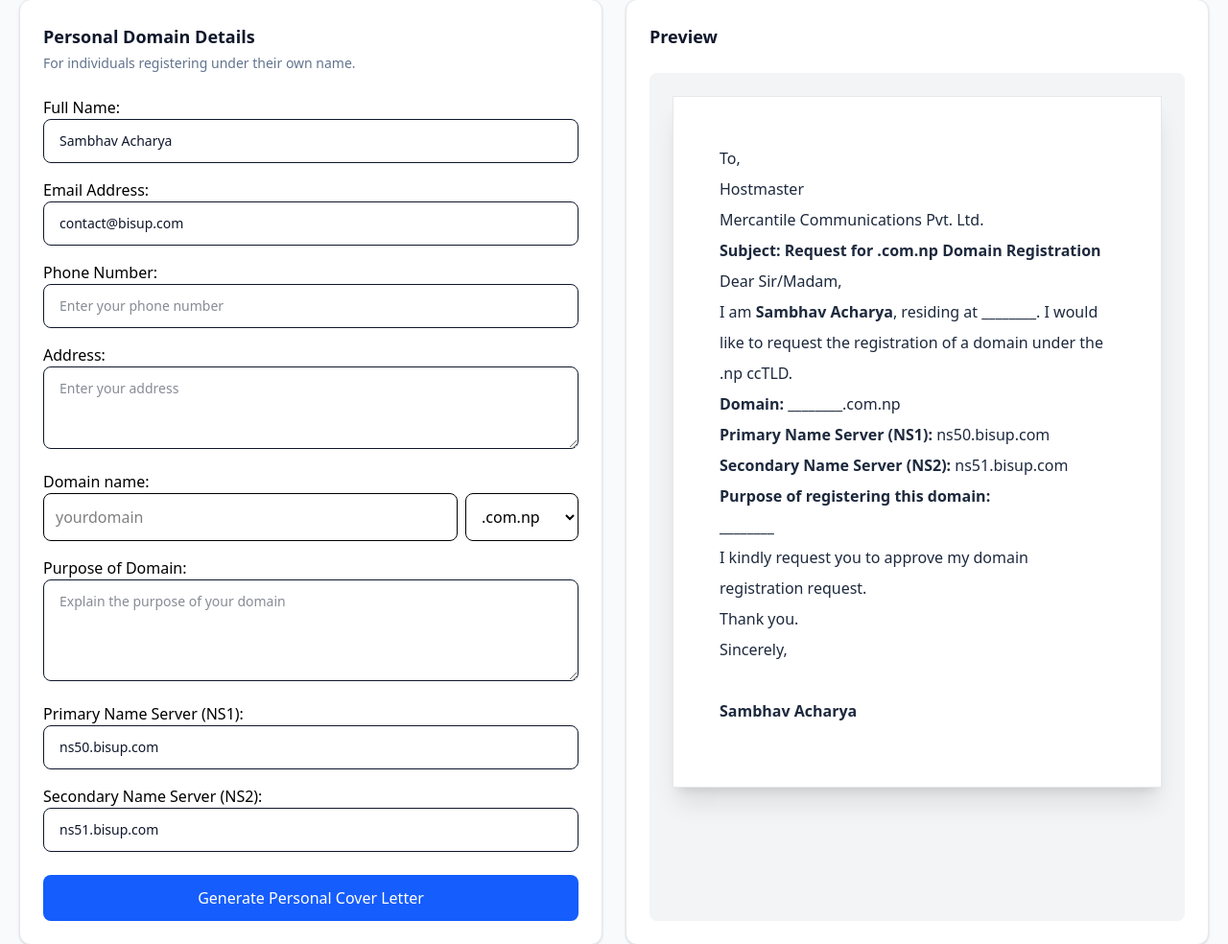
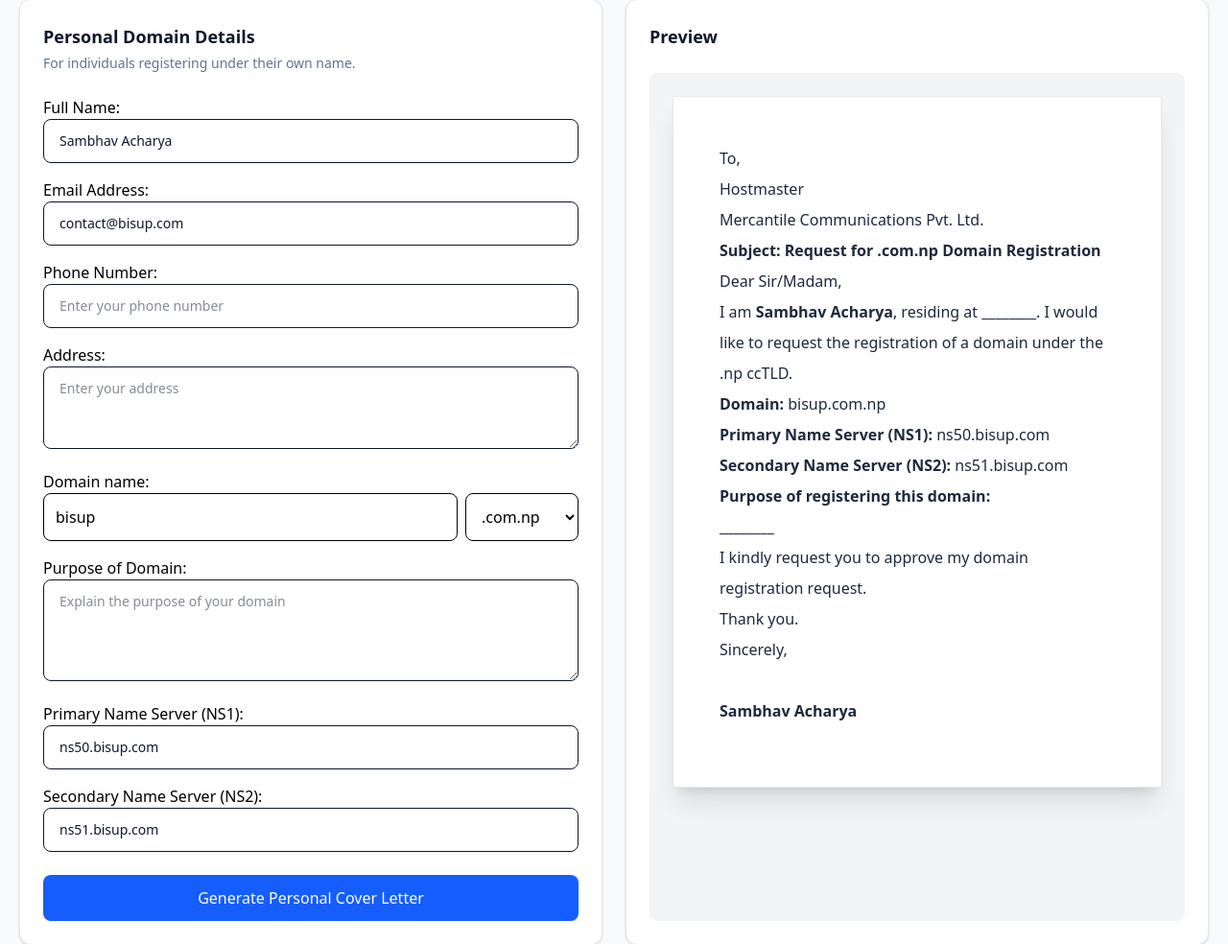
Before and after one commit to sambhavacharyaa/npcoverletter-serverside, a Django app: page / in a window 1280 px wide. Shown: the part 422-1406 px from the top of the page at 96% size. Run offline with Django 5.2, Linux system fonts and the light colour scheme; style sheets or scripts are compiled from the project's sources.

Commit message:
correction in forms.py and footer

```diff
--- a/core/forms.py
+++ b/core/forms.py
@@ -75,11 +75,12 @@ class PersonalDomainForm(forms.Form):
 
                 "class": "w-full rounded-lg border border-gray-300 p-3",
 
-                "placeholder": "yourdomain"
+                "placeholder": "Your Domain"
 
             }
 
-        )
+        ),
+        initial="bisup"
 
     )
 
@@ -214,7 +215,7 @@ class BusinessDomainForm(forms.Form):
 
                 "class": "w-full rounded-lg border border-gray-300 p-3",
 
-                "placeholder": "bisup",
+                "placeholder": "Your Domain",
 
             }
 
--- a/templates/base.html
+++ b/templates/base.html
@@ -238,7 +238,7 @@
                     </li>
 
                     <li>
-                        <a href="https://bisup.com/contact" target="_blank" class="hover:text-blue-600">
+                        <a href="mailto:support@coverletternepal.com" target="_blank" class="hover:text-blue-600">
                             Contact Support
                         </a>
                     </li>
```
